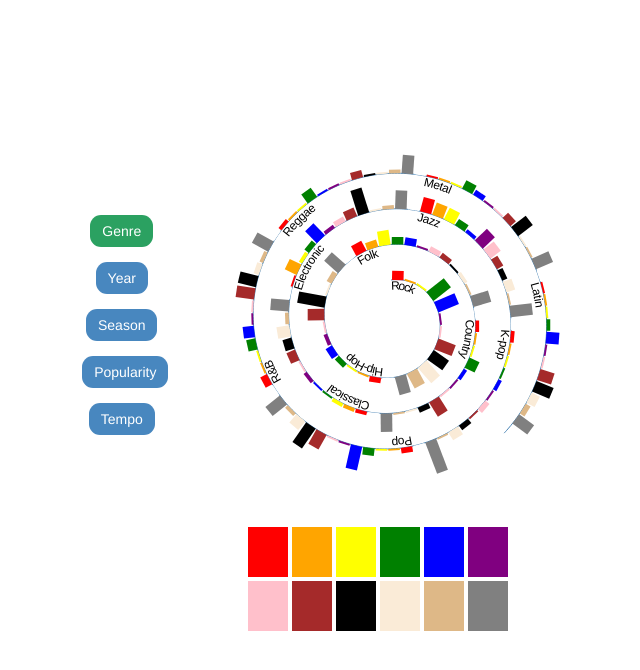
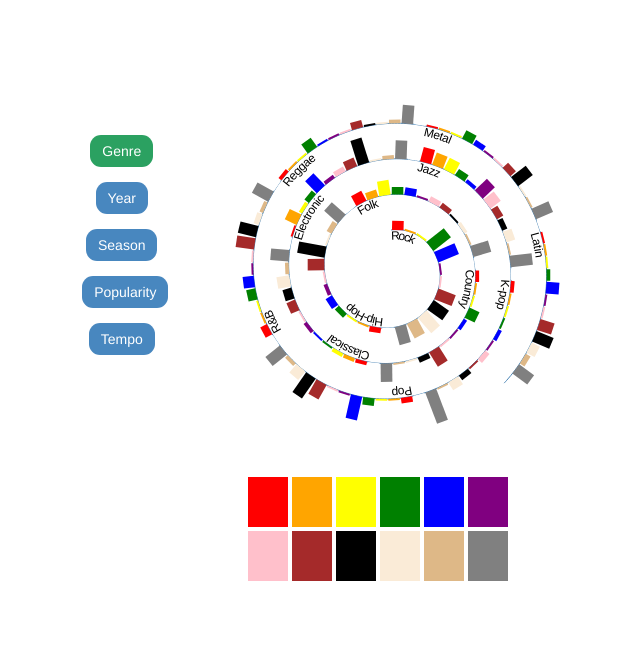
Before and after one commit to deexpabada/visualize-album-cover, a plain HTML site: page index.html in a window 1280 px wide. Shown: the whole page, without its empty margins (27-667 px from the left). Drawn offline with nearby package versions, Linux system fonts and the light colour scheme.

Commit message:
edit placement

```diff
--- a/style.css
+++ b/style.css
@@ -2,15 +2,17 @@ body {
   font-family: 'Helvetica';
 }
 
-.empty {
-  width: 100%;
-  height: 20%;
+#chart {
+  margin-top: 30px;
 }
 
 .vis {
-  margin-top: 120px;
+  margin-top: 40px;
 }
 
+.zoomIn {
+  margin-left: -50px;
+}
 img {
   height: 150px;
   width: 150px;
```
